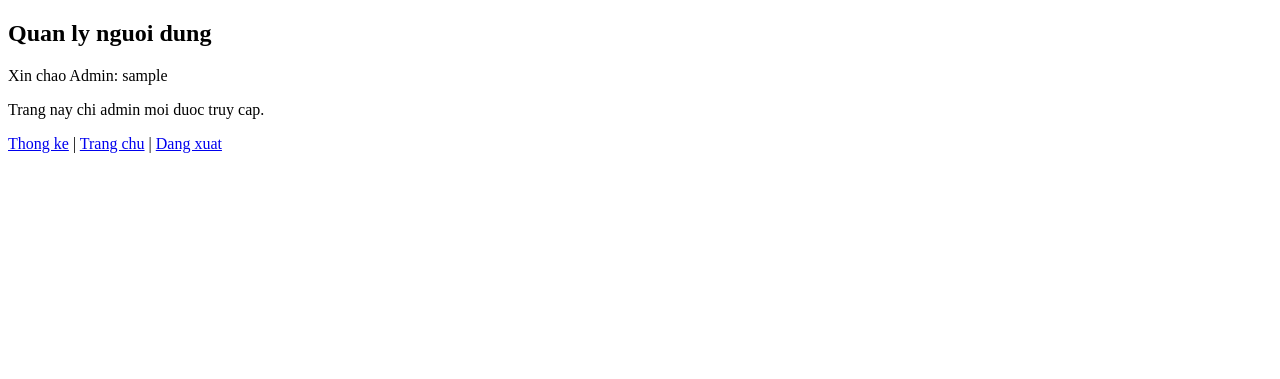
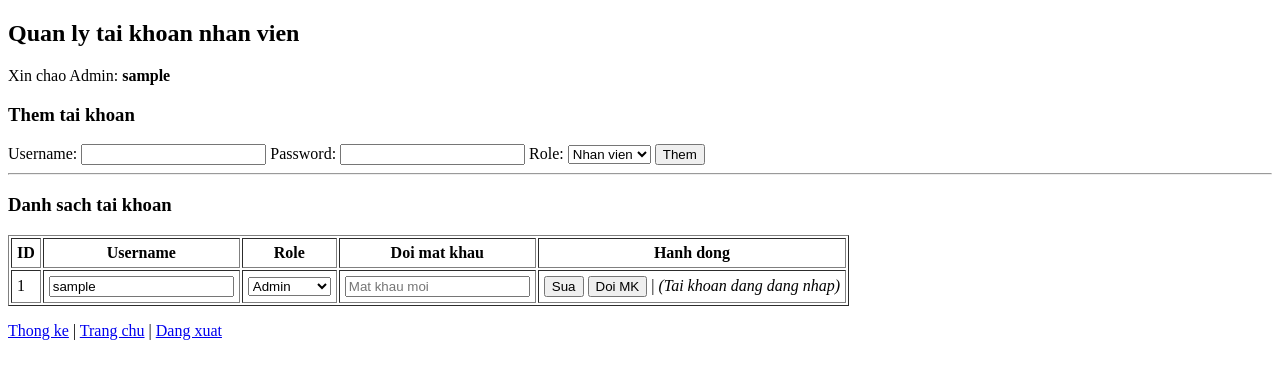
Before and after one commit to hai0303-05/hotel-management, a PHP site: page /users.php in a window 1280 px wide. Shown: the top 379 px of the page. Run offline with PHP 8.4, Linux system fonts and the light colour scheme; the visitor is signed in with stand-in values (Sample User, id 1); tables that the repository leaves empty or names only in its code hold one stand-in row (values such as "Sample post"); a stand-in replaces the project's code that opens the database connection.

Commit message:
Cap nhat users va stats trang admin

```diff
--- a/admin/users.php
+++ b/admin/users.php
@@ -1,21 +1,154 @@
 <?php
 require_once '../auth/check_login.php';
 checkRole('admin');
+require_once('../config/db.php');
+
+/* ===== THEM TAI KHOAN ===== */
+if (isset($_POST['add'])) {
+    $username = $_POST['username'];
+    $password = md5($_POST['password']);
+    $role = $_POST['role'];
+
+    mysqli_query($conn,
+        "INSERT INTO users(username, password, role)
+         VALUES('$username', '$password', '$role')"
+    );
+    header("Location: users.php");
+    exit;
+}
+
+/* ===== XOA TAI KHOAN ===== */
+if (isset($_GET['delete'])) {
+    $id = $_GET['delete'];
+    mysqli_query($conn, "DELETE FROM users WHERE id=$id");
+    header("Location: users.php");
+    exit;
+}
+
+/* ===== SUA TAI KHOAN ===== */
+if (isset($_POST['update'])) {
+    $id = $_POST['id'];
+    $username = $_POST['username'];
+    $role = $_POST['role'];
+
+    mysqli_query($conn,
+        "UPDATE users SET username='$username', role='$role' WHERE id=$id"
+    );
+    header("Location: users.php");
+    exit;
+}
+
+/* ===== DOI MAT KHAU ===== */
+if (isset($_POST['change_pass'])) {
+    $id = $_POST['id'];
+    $newpass = $_POST['new_password'];
+
+    if (!empty($newpass)) {
+        $newpass = md5($newpass);
+        mysqli_query($conn,
+            "UPDATE users SET password='$newpass' WHERE id=$id"
+        );
+    }
+    header("Location: users.php");
+    exit;
+}
+
+/* ===== LAY DANH SACH ===== */
+$result = mysqli_query($conn, "SELECT * FROM users");
 ?>
 
 <!DOCTYPE html>
 <html>
 <head>
     <meta charset="UTF-8">
-    <title>Quan ly nguoi dung</title>
+    <title>Quan ly tai khoan</title>
 </head>
 <body>
 
-<h2>Quan ly nguoi dung</h2>
+<h2>Quan ly tai khoan nhan vien</h2>
 
-<p>Xin chao Admin: <?php echo $_SESSION['username']; ?></p>
+<p>Xin chao Admin: <b><?php echo $_SESSION['username']; ?></b></p>
 
-<p>Trang nay chi admin moi duoc truy cap.</p>
+<!-- ===== FORM THEM ===== -->
+<h3>Them tai khoan</h3>
+<form method="post">
+    Username:
+    <input type="text" name="username" required>
+    Password:
+    <input type="password" name="password" required>
+    Role:
+    <select name="role">
+        <option value="staff">Nhan vien</option>
+        <option value="admin">Admin</option>
+    </select>
+    <button type="submit" name="add">Them</button>
+</form>
+
+<hr>
+
+<!-- ===== DANH SACH ===== -->
+<h3>Danh sach tai khoan</h3>
+<table border="1" cellpadding="5">
+    <tr>
+        <th>ID</th>
+        <th>Username</th>
+        <th>Role</th>
+        <th>Doi mat khau</th>
+        <th>Hanh dong</th>
+    </tr>
+
+<?php while ($row = mysqli_fetch_assoc($result)) { ?>
+<tr>
+    <form method="post">
+        <td><?php echo $row['id']; ?></td>
+
+        <td>
+            <input type="text" name="username"
+                   value="<?php echo $row['username']; ?>">
+        </td>
+
+        <td>
+            <select name="role">
+                <option value="admin"
+                    <?php if ($row['role']=='admin') echo 'selected'; ?>>
+                    Admin
+                </option>
+                <option value="staff"
+                    <?php if ($row['role']=='staff') echo 'selected'; ?>>
+                    Nhan vien
+                </option>
+            </select>
+        </td>
+
+        <td>
+            <input type="password" name="new_password"
+                   placeholder="Mat khau moi">
+        </td>
+
+        <td>
+            <input type="hidden" name="id"
+                   value="<?php echo $row['id']; ?>">
+
+            <button type="submit" name="update">Sua</button>
+
+            <button type="submit" name="change_pass">
+                Doi MK
+            </button>
+
+            <?php if ($row['id'] != $_SESSION['user_id']) { ?>
+        | <a href="users.php?delete=<?php echo $row['id']; ?>"
+             onclick="return confirm('Xoa tai khoan nay?')">
+             Xoa
+          </a>
+    <?php } else { ?>
+        | <i>(Tai khoan dang dang nhap)</i>
+    <?php } ?>
+        </td>
+    </form>
+</tr>
+<?php } ?>
+
+</table>
 
 <p>
     <a href="stats.php">Thong ke</a> |
```
Also changed, not shown: admin/stats.php (+29 -4 lines).
